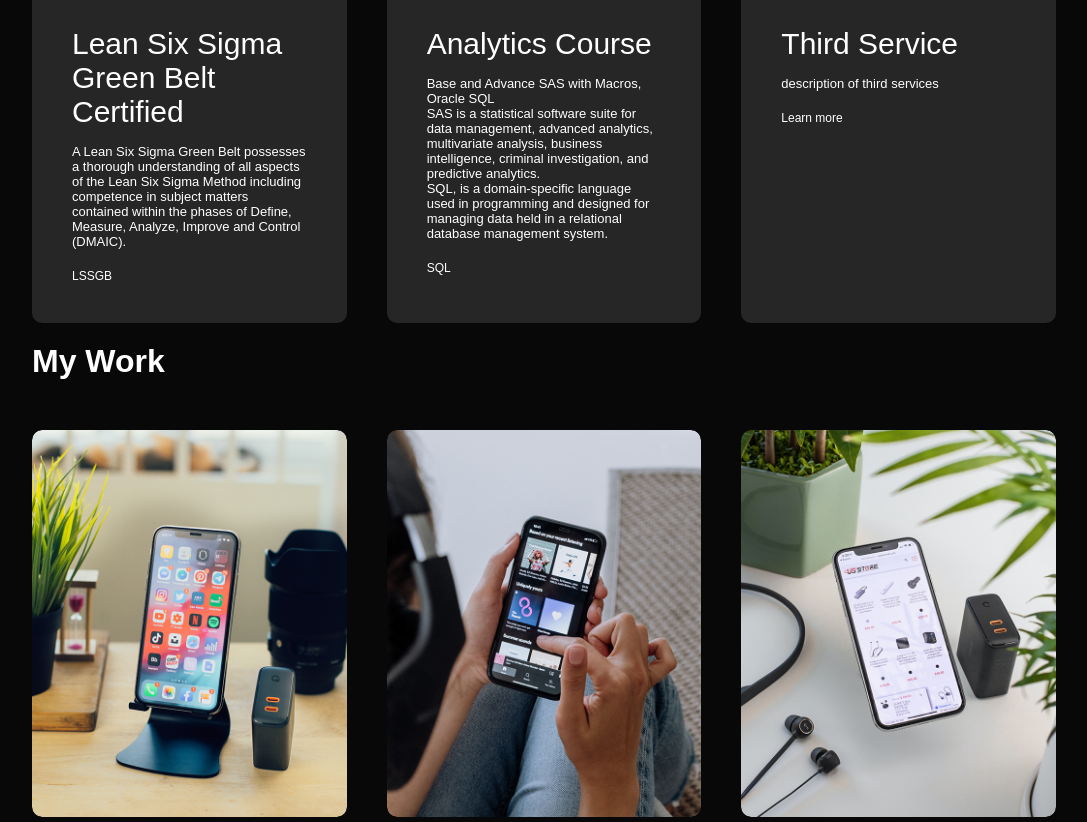
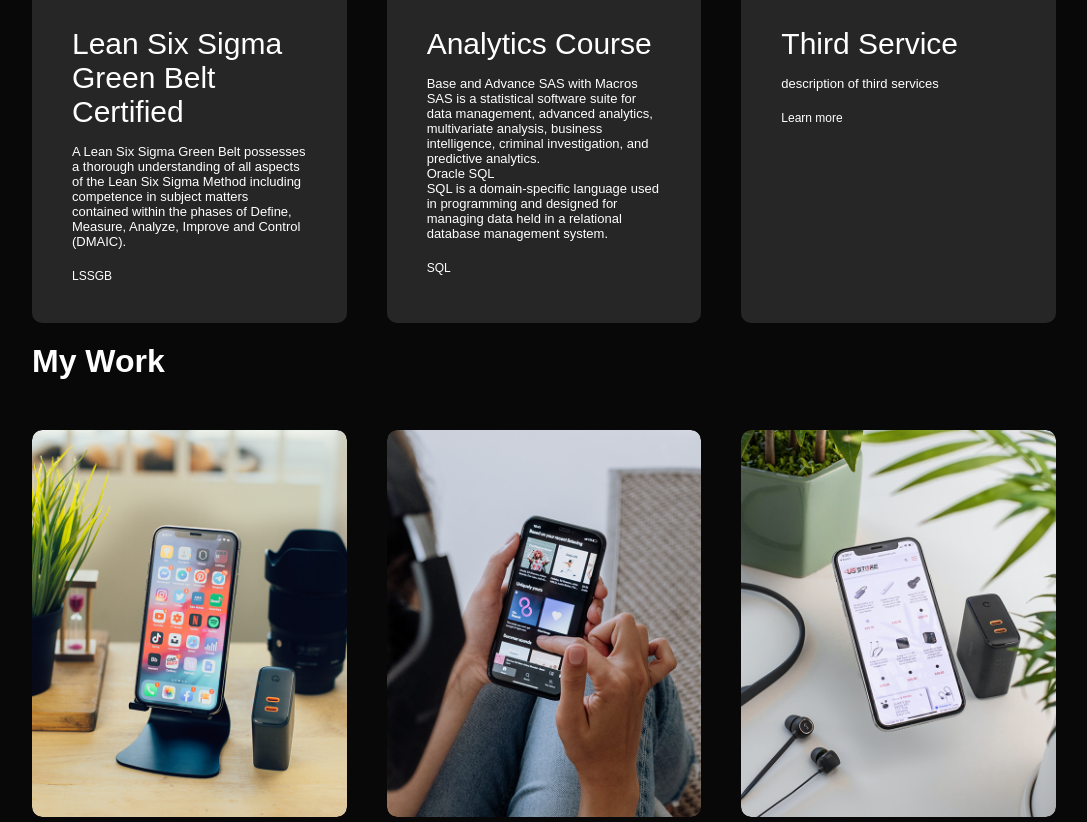
Before and after one commit to Piyushkdy/portfolio, a plain HTML site: page index.html in a window 1280 px wide. Shown: the part 1640-2462 px from the top of the page, without its empty margins (96-1183 px from the left). Drawn offline with Linux system fonts and the light colour scheme.

Commit message:
Update index.html

```diff
--- a/index.html
+++ b/index.html
@@ -94,7 +94,7 @@
                 <div>
                     <i class="fa-solid fa-crop"></i>
                     <h2>Analytics Course</h2>
-                    <p>Base and Advance SAS with Macros, Oracle SQL<br>SAS is a statistical software suite for data management, advanced analytics, multivariate analysis, business intelligence, criminal investigation, and predictive analytics.<br>SQL, is a domain-specific language used in programming and designed for managing data held in a relational database management system.</p>
+                    <p>Base and Advance SAS with Macros<br>SAS is a statistical software suite for data management, advanced analytics, multivariate analysis, business intelligence, criminal investigation, and predictive analytics.<br>Oracle SQL<br>SQL is a domain-specific language used in programming and designed for managing data held in a relational database management system.</p>
                     <a href="https://www.eduonix.com/certificate/ead0e16520">SQL</a>
                 </div>
 
```
